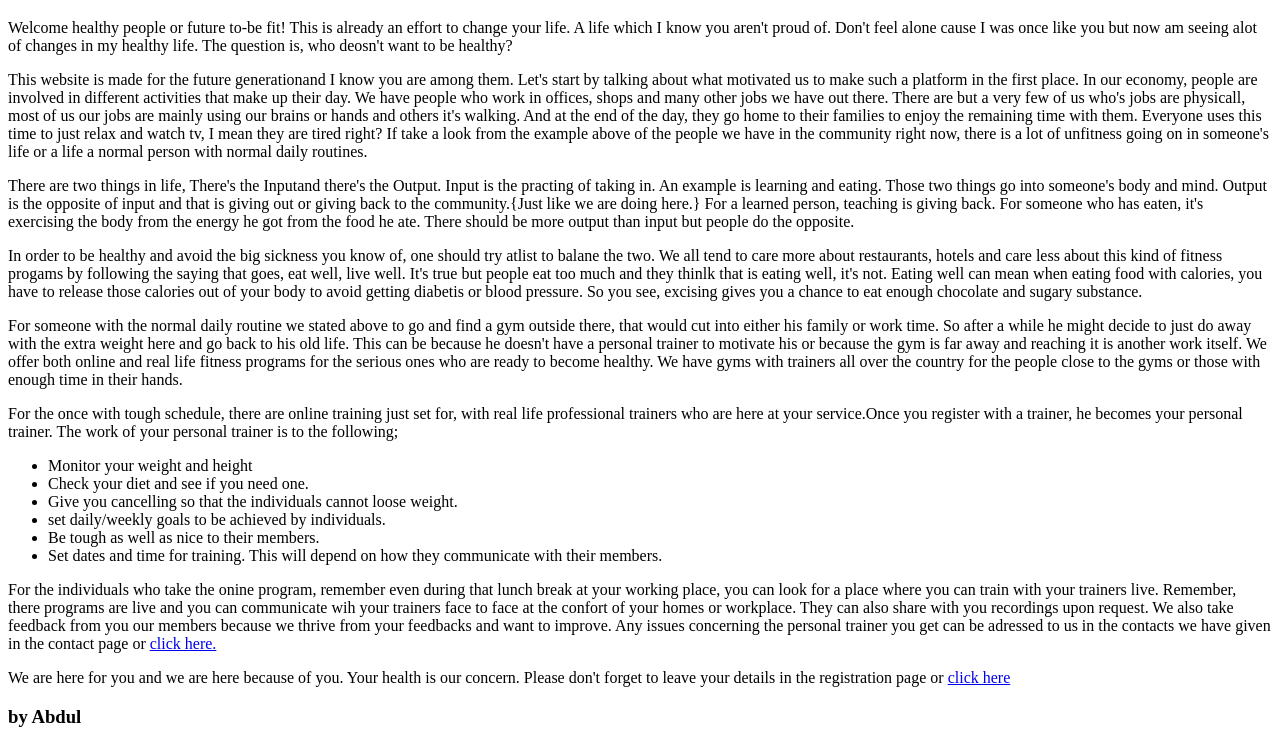
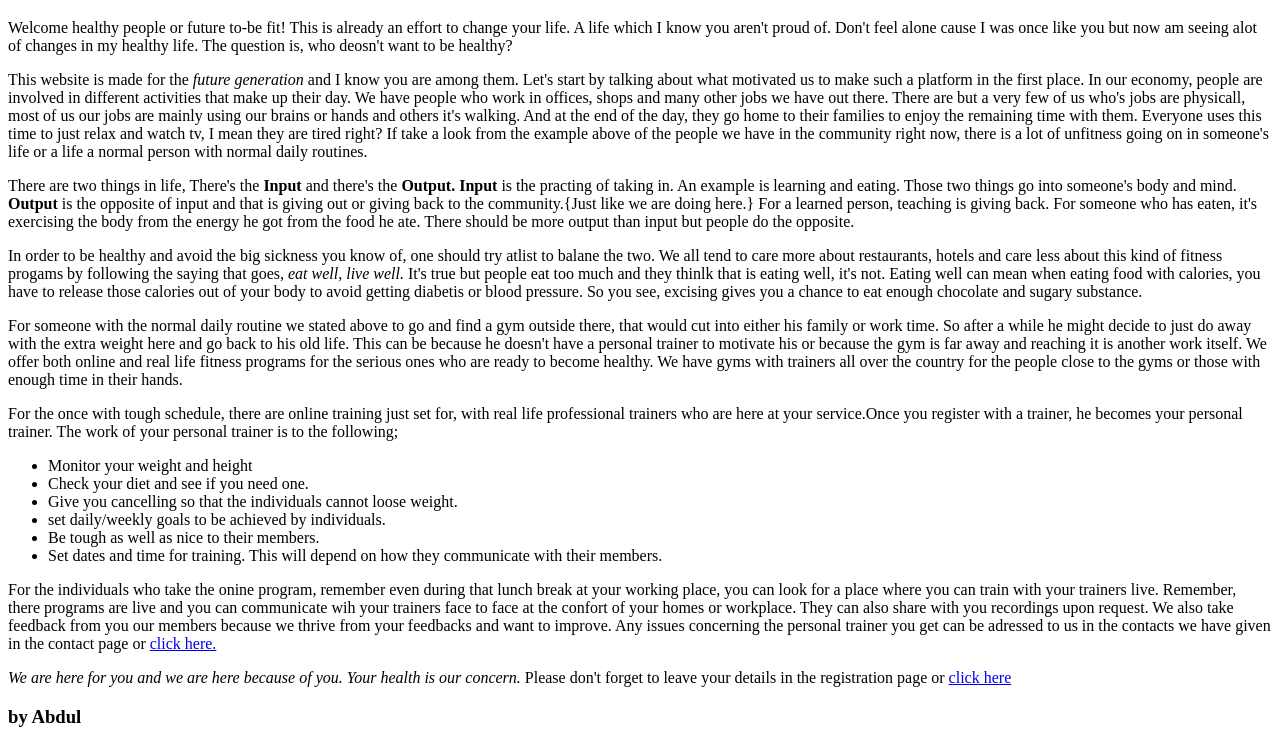
Before and after one commit to sarahsindet/Online-Fitness, a plain HTML site: page about.html in a window 1280 px wide. Shown: the part 186-932 px from the top of the page. Drawn offline with Linux system fonts and the light colour scheme.

```diff
--- a/about.html
+++ b/about.html
@@ -15,16 +15,17 @@
         </ul>
         <a class="contact" href="./contact.html"><button>Contact</button></a>
     </nav>
+</header>
 <body>
     <div>
         <h1>About</h1>
         <p>Welcome healthy people or future to-be fit! This is already an effort to change your life. A life which I know you aren't proud of. Don't feel alone cause I was once like you but now am seeing alot of changes in my healthy life. The question is, who deosn't want to be healthy?</p>
-        <p>This website is made for the <!--make this words italic-->future generation<!--it ends here-->and I know you are among them. Let's start by talking about what motivated us to make such a platform in the first place. In our economy, people are involved in different activities that make up their day. We have people who work in offices, shops and many other jobs we have out there. There are but a very few of us who's jobs are physicall, most of us our jobs are mainly using our brains or hands and others it's walking. And at the end of the day, they go home to their families to enjoy the remaining time with them. Everyone uses this time to just relax and watch tv, I mean they are tired right?
+        <p>This website is made for the <!--make this words italic--><em>future generation </em><!--it ends here-->and I know you are among them. Let's start by talking about what motivated us to make such a platform in the first place. In our economy, people are involved in different activities that make up their day. We have people who work in offices, shops and many other jobs we have out there. There are but a very few of us who's jobs are physicall, most of us our jobs are mainly using our brains or hands and others it's walking. And at the end of the day, they go home to their families to enjoy the remaining time with them. Everyone uses this time to just relax and watch tv, I mean they are tired right?
            If take a look from the example above of the people we have in the community right now, there is a lot of unfitness going on in someone's life or a life a normal person with normal daily routines.</p>
-        <p>There are two things in life, There's the <!--make this body-->Input<!--input-->and there's the <!--bold the output also-->Output.<!--output-->
-           <!--bold-->Input<!--input--> is the practing of taking in. An example is learning and eating. Those two things go into someone's body and mind.
-           <!--bold-->Output<!--output--> is the opposite of input and that is giving out or giving back to the community.{Just like we are doing here.} For a learned person, teaching is giving back. For someone who has eaten, it's exercising the body from the energy he got from the food he ate. There should be more output than input but people do the opposite.</p>
-        <p>In order to be healthy and avoid the big sickness you know of, one should try atlist to balane the two. We all tend to care more about restaurants, hotels and care less about this kind of fitness progams by following the saying that goes, <!--make it italic-->eat well, live well.<!--italic--> It's true but people eat too much and they thinlk that is eating well, it's not. Eating well can mean when eating food with calories, you have to release those calories out of your body to avoid getting diabetis or blood pressure. So you see, excising gives you a chance to eat enough chocolate and sugary substance. </p>
+        <p>There are two things in life, There's the <!--make this bold--><strong>Input</strong><!--input--> and there's the <!--bold the output also--><strong>Output.</strong><!--output-->
+           <!--bold--><strong>Input</strong><!--input--> is the practing of taking in. An example is learning and eating. Those two things go into someone's body and mind.
+           <!--bold--><strong>Output</strong><!--output--> is the opposite of input and that is giving out or giving back to the community.{Just like we are doing here.} For a learned person, teaching is giving back. For someone who has eaten, it's exercising the body from the energy he got from the food he ate. There should be more output than input but people do the opposite.</p>
+        <p>In order to be healthy and avoid the big sickness you know of, one should try atlist to balane the two. We all tend to care more about restaurants, hotels and care less about this kind of fitness progams by following the saying that goes, <!--make it italic--><em>eat well, live well.</em><!--italic--> It's true but people eat too much and they thinlk that is eating well, it's not. Eating well can mean when eating food with calories, you have to release those calories out of your body to avoid getting diabetis or blood pressure. So you see, excising gives you a chance to eat enough chocolate and sugary substance. </p>
         <p>For someone with the normal daily routine we stated above to go and find a gym outside there, that would cut into either his family or work time. So after a while he might decide to just do away with the extra weight here and go back to his old life. This can be because he doesn't have a personal trainer to motivate his or because the gym is far away and reaching it is another work itself. We offer both online and real life fitness programs for the serious ones who are ready to become healthy. We have gyms with trainers all over the country for the people close to the gyms or those with enough time in their hands. </p>
         <p>For the once with tough schedule, there are online training just set for, with real life professional trainers who are here at your service.Once you register with a trainer, he becomes your personal trainer. The work of your personal trainer is to the following;
             <ul>
@@ -38,7 +39,7 @@
         <p>For the individuals who take the onine program, remember even during that lunch break at your working place, you can look for a place where you can train with your trainers live. Remember, there programs are live and you can communicate wih your trainers face to face at the confort of your homes or workplace.
            They can also share with you recordings upon request. We also take feedback from you our members because we thrive from your feedbacks and want to improve. Any issues concerning the personal trainer you get can be adressed to us in the contacts we have given in the contact page or <a href="./contact.html">click here.</a>
         </p>
-        <p><!--make it italic-->We are here for you and we are here because of you. Your health is our concern.<!--end here--> Please don't forget to leave your details in the registration page or <a href="./registration.html">click here</a></p>
+        <p><!--make it italic--><em>We are here for you and we are here because of you. Your health is our concern.</em><!--end here--> Please don't forget to leave your details in the registration page or <a href="./registration.html">click here</a></p>
         <h3>by Abdul</h3>
     </div>
 </body>
```
Also changed, not shown: contact.html (+1 -0 lines), index.html (+1 -0 lines), registration.html (+1 -0 lines), trainers.html (+1 -0 lines), images/online classes.jpg (added), images/person-holding-black-smartphone-3912952.jpg (added), images/woman-punching-the-hand-of-man-wearing-training-gloves-1544774.jpg (added).
